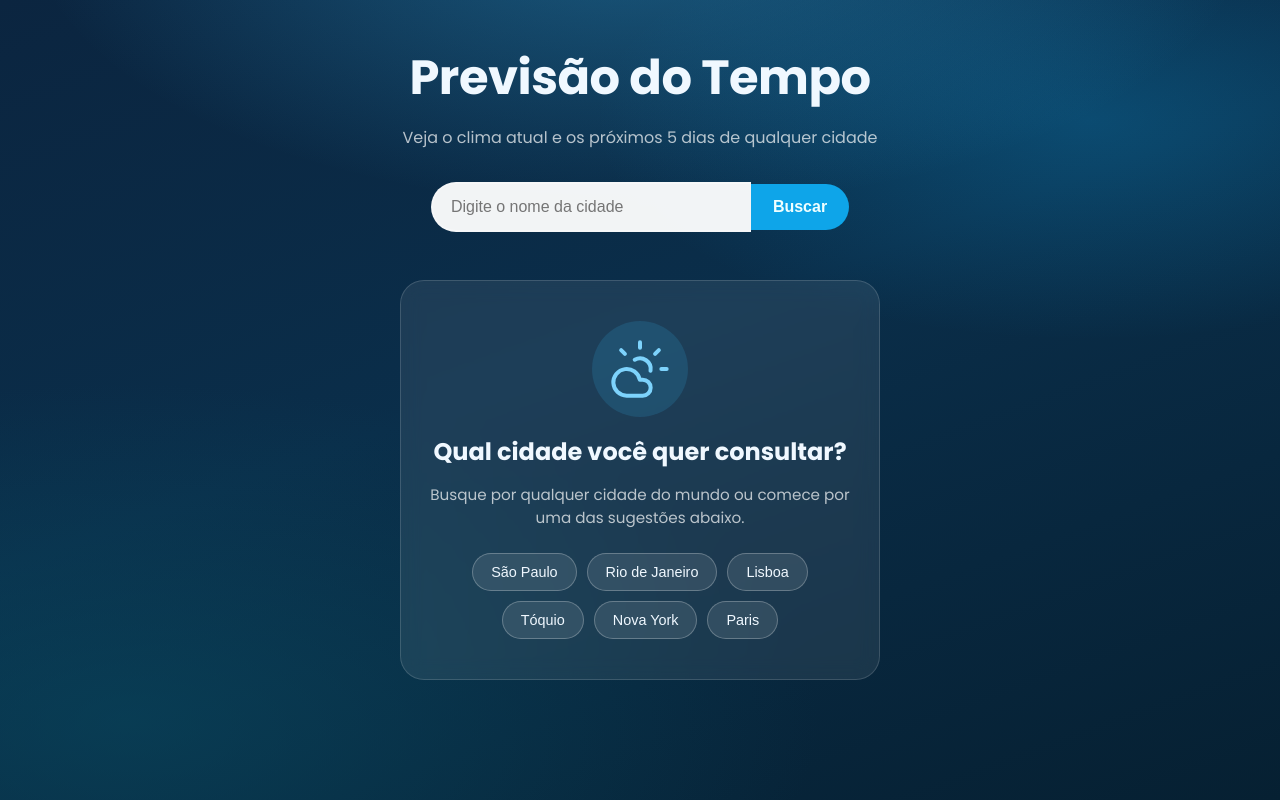
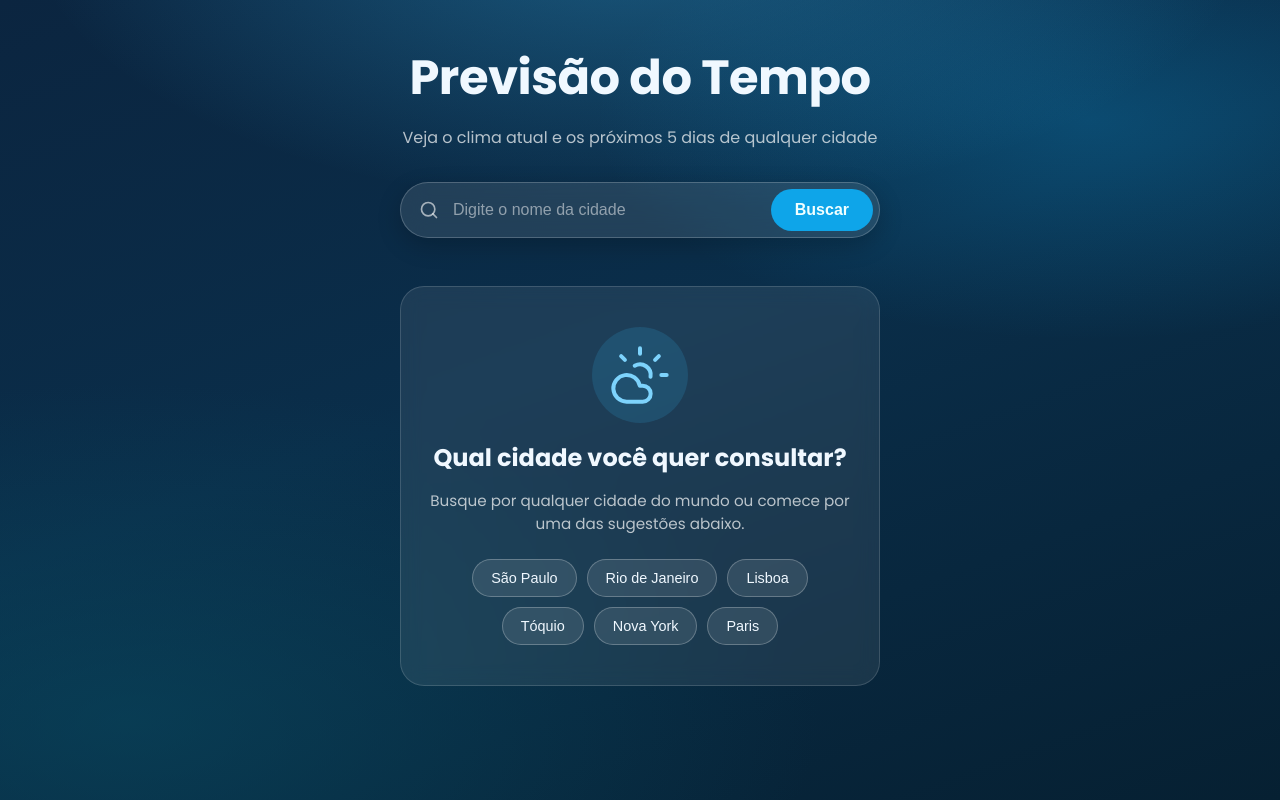
Before and after one commit to stephany-c/Previsao-do-tempo1, a React (Vite) app: page / in a window 1280 px wide. Built offline with nearby package versions, Linux system fonts and the light colour scheme.

Commit message:
feat: redesign search container and input styles, add search icon
Co-authored-by: Stephany Carolina de Souza <64992976+stephany-c@users.noreply.github.com>

```diff
--- a/src/App.css
+++ b/src/App.css
@@ -22,45 +22,63 @@ h1 {
   margin-top: 8px;
 }
 
-/* Alinhamento do input e botão */
+/* Barra de pesquisa unificada (formato pílula) */
 .search-container {
   display: flex;
-  justify-content: center;
   align-items: center;
-  gap: 0;
-  margin-bottom: 20px;
+  gap: 8px;
+  width: 100%;
+  max-width: 480px;
+  margin: 0 auto 20px;
+  padding: 6px 6px 6px 18px;
+  border-radius: 999px;
+  background-color: rgba(255, 255, 255, 0.1);
+  border: 1px solid rgba(255, 255, 255, 0.2);
+  backdrop-filter: blur(12px);
+  box-shadow: 0 8px 24px rgba(0, 0, 0, 0.2);
+  transition: border-color 0.3s ease, box-shadow 0.3s ease;
 }
 
-/* Input */
+.search-container:focus-within {
+  border-color: #38bdf8;
+  box-shadow: 0 0 0 3px rgba(56, 189, 248, 0.25), 0 8px 24px rgba(0, 0, 0, 0.2);
+}
+
+.search-icon {
+  display: flex;
+  align-items: center;
+  justify-content: center;
+  color: rgba(255, 255, 255, 0.6);
+  flex-shrink: 0;
+}
+
+/* Input transparente dentro da pílula */
 input {
-  padding: 14px 18px;
-  border-radius: 25px 0 0 25px;
-  border: 2px solid rgba(255, 255, 255, 0.3);
-  border-right: 0;
-  width: 60%;
-  max-width: 320px;
+  flex: 1;
+  min-width: 0;
+  padding: 12px 6px;
+  border: 0;
+  background: transparent;
   outline: none;
   font-size: 1rem;
-  background-color: rgba(255, 255, 255, 0.95);
-  transition: all 0.3s ease-in-out;
+  color: aliceblue;
 }
 
-/* Efeito no input quando clicado */
-input:focus {
-  border-color: #38bdf8;
-  box-shadow: 0px 0px 10px rgba(56, 189, 248, 0.5);
+input::placeholder {
+  color: rgba(255, 255, 255, 0.5);
 }
 
-/* Botão */
+/* Botão integrado */
 button {
   background-color: #0ea5e9;
   border: 0;
-  padding: 14px 22px;
-  border-radius: 0 25px 25px 0;
+  padding: 12px 24px;
+  border-radius: 999px;
   cursor: pointer;
   color: azure;
   font-weight: 600;
   font-size: 1rem;
+  flex-shrink: 0;
   transition: all 0.3s ease;
 }
 
--- a/src/App.jsx
+++ b/src/App.jsx
@@ -64,6 +64,12 @@ function App() {
       </header>
 
       <div className="search-container">
+        <span className="search-icon" aria-hidden="true">
+          <svg width="20" height="20" viewBox="0 0 24 24" fill="none" stroke="currentColor" strokeWidth="2" strokeLinecap="round" strokeLinejoin="round">
+            <circle cx="11" cy="11" r="8" />
+            <path d="m21 21-4.3-4.3" />
+          </svg>
+        </span>
         <input
           ref={inputRef}
           type="text"
```
